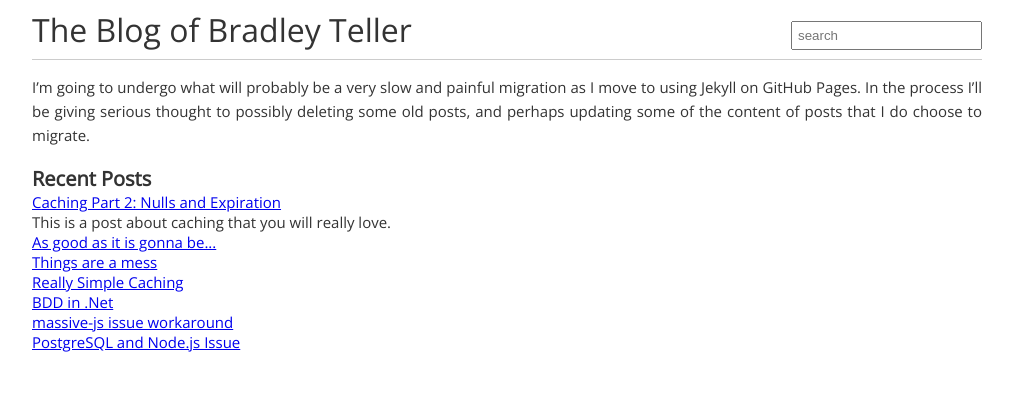
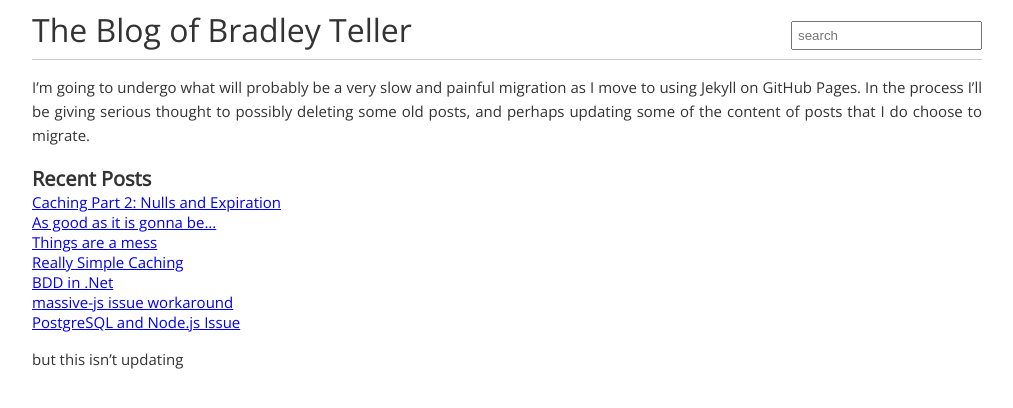
Before and after one commit to bteller/bteller.github.com, a Jekyll site: the page built from index.md, in a window 1280 px wide. Shown: the top 408 px of the page, without its empty margins (133-1146 px from the left). Built offline with Jekyll 4.4.1, drawn with Linux system fonts in a browser that asks for light colours; nearby versions of some CDN libraries.

Commit message:
fixed link that broke pages

```diff
--- a/_posts/2012-11-28-caching-part-2-nulls-and-expiration.md
+++ b/_posts/2012-11-28-caching-part-2-nulls-and-expiration.md
@@ -1,10 +1,9 @@
 ---
 layout: post
 title: "Caching Part 2: Nulls and Expiration"
-summary: "This is a post about caching that you will really love."
 ---
 
-One of the problems with the [previous caching sample code]({% post_url 2012-11-28-caching-part-2-nulls-and-expiration %}) I posted is that it doesn't handle null results very well. If were to query a list and nothing was returned then we'd store null in the cache, which is fine, but the problem arises when we try and pull it back out of the cache. When we do this the value is still null, as it should be, but then we check to see if it is null before deciding if we should query the database again. This means that every request will hit the database, even though we really should already know at this point that nothing of interest is in there.
+One of the problems with the [previous caching sample code](/2012/10/18/really-simple-caching) I posted is that it doesn't handle null results very well. If were to query a list and nothing was returned then we'd store null in the cache, which is fine, but the problem arises when we try and pull it back out of the cache. When we do this the value is still null, as it should be, but then we check to see if it is null before deciding if we should query the database again. This means that every request will hit the database, even though we really should already know at this point that nothing of interest is in there.
 
 ## Allowing for Nulls
 
--- a/index.md
+++ b/index.md
@@ -9,7 +9,8 @@
 
 {% for post in site.posts %}
   <div class="post">
-    <a href="{{ BASE_PATH }}{{ post.url }}">{{ post.title }}</a><br />
-    {{ post.summary }}
+    <a href="{{ BASE_PATH }}{{ post.url }}">{{ post.title }}</a>
   </div>
 {% endfor %}
+
+but this isn't updating
```
